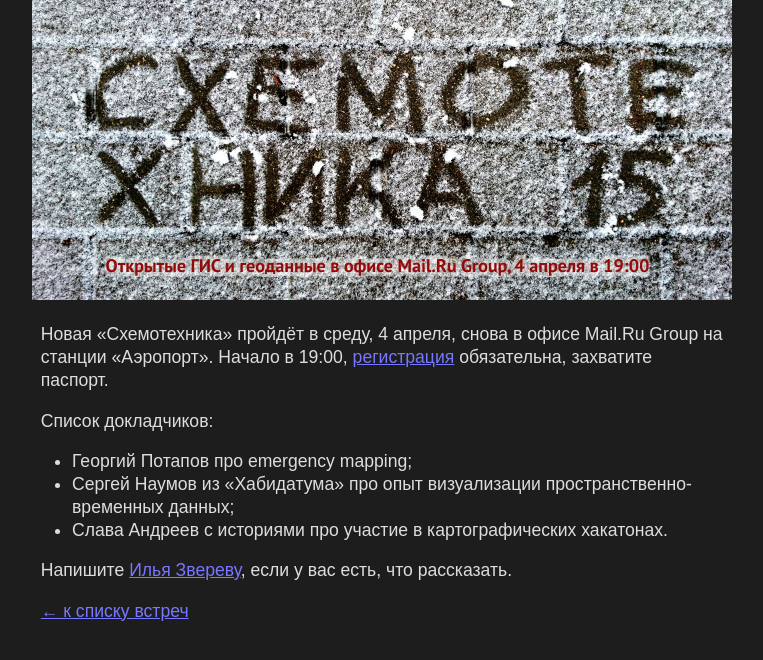
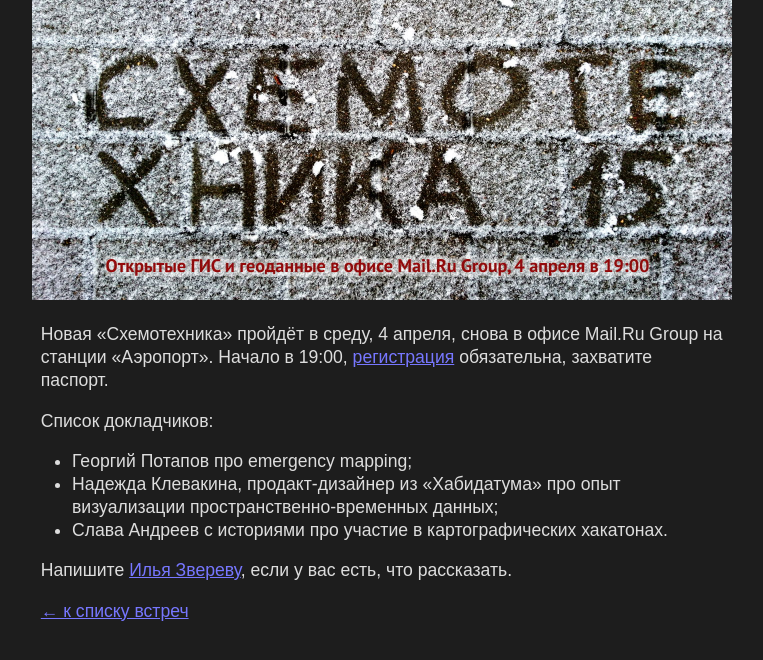
Before and after one commit to Zverik/schemotechnika, a Jekyll site: the page built from _posts/2018-03-23-schemo15.md, in a window 1280 px wide. Shown: the top 660 px of the page, without its empty margins (258-1021 px from the left). Built offline with Jekyll 4.4.1, drawn with Linux system fonts in a browser that asks for light colours.

Commit message:
Update speaker

```diff
--- a/_posts/2018-03-23-schemo15.md
+++ b/_posts/2018-03-23-schemo15.md
@@ -10,7 +10,7 @@ image: schemo15.jpg
 Список докладчиков:
 
 * Георгий Потапов про emergency mapping;
-* Сергей Наумов из «Хабидатума» про опыт визуализации пространственно-временных данных;
+* Надежда Клевакина, продакт-дизайнер из «Хабидатума» про опыт визуализации пространственно-временных данных;
 * Слава Андреев с историями про участие в картографических хакатонах.
 
 Напишите [Илья Звереву](mailto:ilya@zverev.info), если у вас есть, что рассказать.
```
